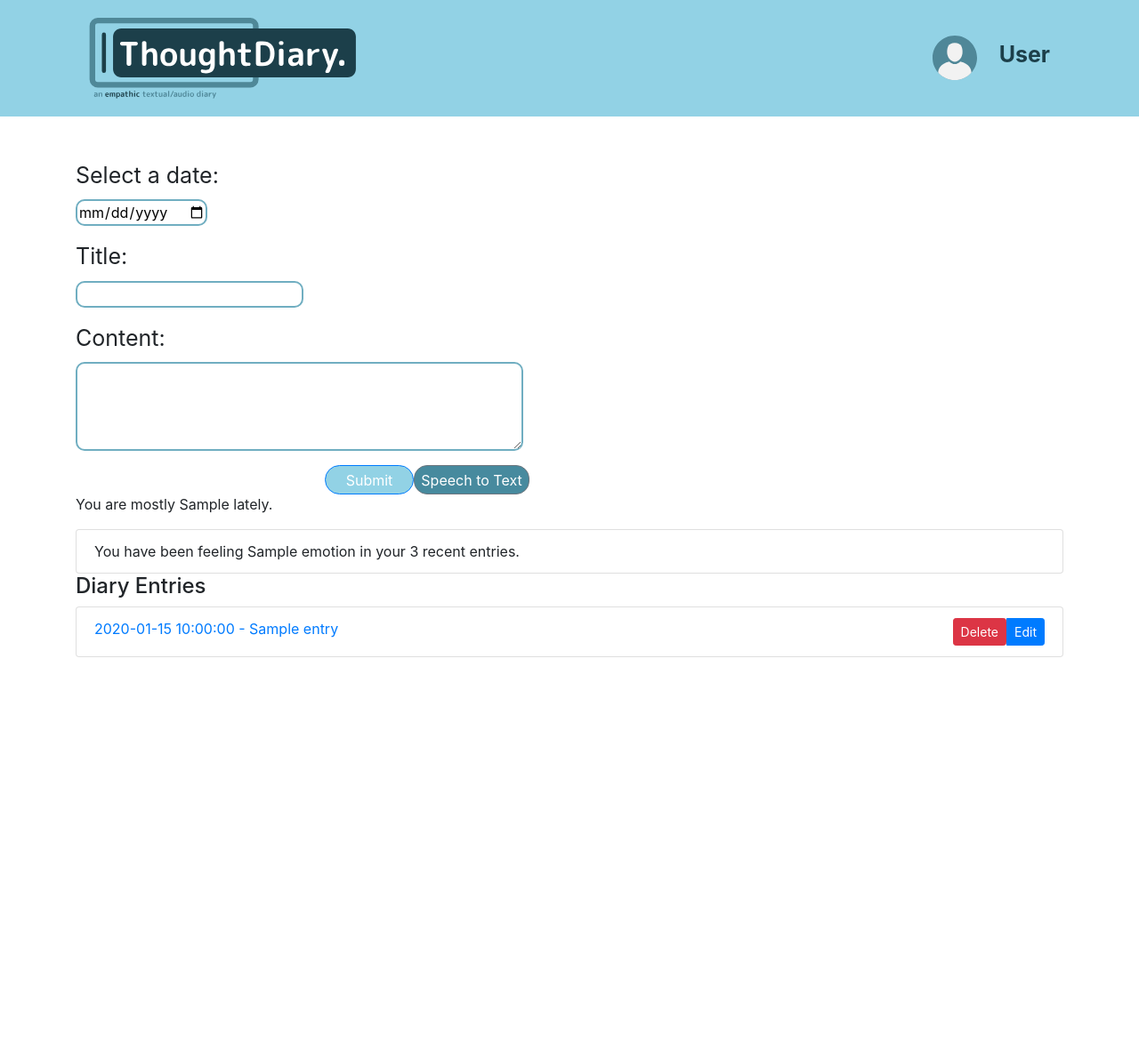
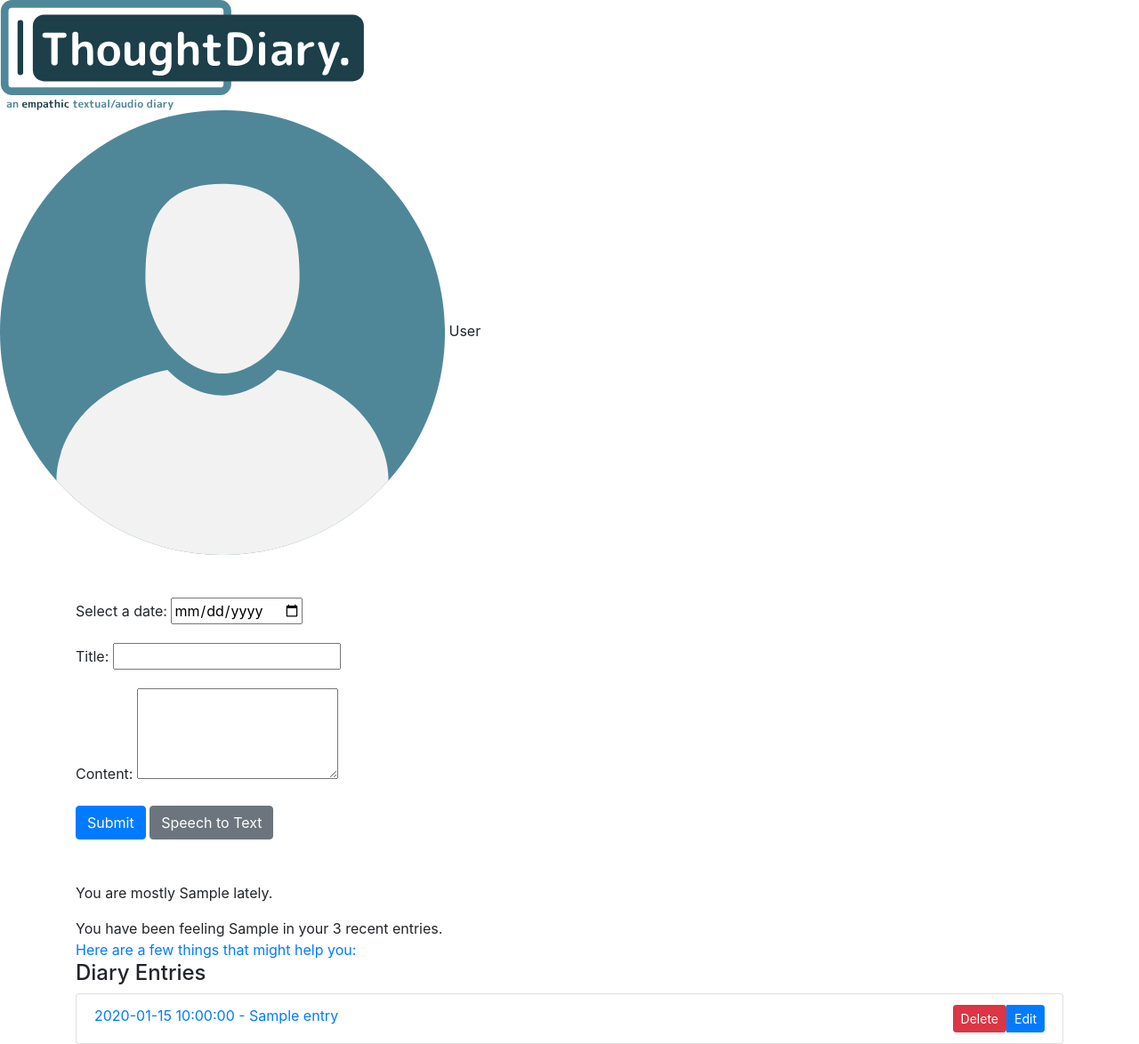
Before and after one commit to oodorikku/ThoughtDiary, a Flask app: template templates/index.html in a window 1280 px wide. Shown: the whole page at 89% size. Before the commit the page ends 739 px from the top, so only its background shows below. Run offline with Flask 3, Linux system fonts and the light colour scheme; the template is opened without the code that fills it: most values are stand-ins (such as "Sample title", 1, 10 or a date in 2020); some libraries are stand-ins or nearby versions.

Commit message:
Added a dropdown on emotion patterns
My work on this isn't 100% yet, but I will finalize later

```diff
--- a/app.py
+++ b/app.py
@@ -17,7 +17,7 @@
 
 user_entries = []
 #if user feels a specific emotion for 3 consecutive days, it will be stored here
-emotion_patterns = []
+emotion_patterns = ""
 #On user's 7 recent diary entries, we check if user feels more negative or positive emotions, and we put it here.
 weekly_emotion = ""
 
@@ -26,6 +26,7 @@
     positive_counter = 0
     consecutive_days = 0
     global weekly_emotion
+    global emotion_patterns
     i = 1
     if user_entries:
         previous_emotion = "neutral"
@@ -44,8 +45,8 @@
                 consecutive_days += 1
             else:
                 consecutive_days = 1  # Reset consecutive days count if emotions differ
-            if consecutive_days == 3 and current_emotion not in emotion_patterns:
-                emotion_patterns.append(current_emotion)
+            if consecutive_days == 3:
+                emotion_patterns = current_emotion
 
             if i == 5:
                 if positive_counter >= 3:
--- a/templates/index.html
+++ b/templates/index.html
@@ -6,9 +6,11 @@
     <title>ThoughtDiary</title>
     <!-- Add Bootstrap CDN link for styling -->
     <link href="https://maxcdn.bootstrapcdn.com/bootstrap/4.0.0/css/bootstrap.min.css" rel="stylesheet">
-    <link rel="stylesheet" href="./style.css" />
+    <link rel="stylesheet" href="./static/style.css" />
 </head>
 <body>
+    <link rel="stylesheet" href="{{ url_for('static', filename='style.css') }}" />
+    <link href="{{ url_for('static', filename='login.css') }}" rel="stylesheet" />
     <div class="upper-section">
         <header class="header">
             <img
@@ -60,10 +62,23 @@
             {% if weekly_emotion != "" %}
                 <p>You are mostly {{weekly_emotion}} lately.</p>
             {% endif %}
-            <ul class="list-group">
-                {%for emotion in emotion_patterns %}
-                <li class="list-group-item"> You have been feeling {{emotion}} in your 3 recent entries.</li>
-                {% endfor %}
+            {% if emotion_patterns != "" %}
+            <div class="justify-content-between">
+                You have been feeling {{emotion_patterns}} in your 3 recent entries.<br>
+                <a data-toggle="collapse" href="#emotion_pattern_collapse" role="button" aria-expanded="false" aria-controls="emotion_pattern_collapse">
+                     Here are a few things that might help you:
+                </a>
+             </div>
+            <div class="collapse" id="emotion_pattern_collapse">
+                <div class="card card-body">
+                    <ul class="list-group">
+                        <li class="list-group-item"> Meditate </li>
+                        <li class="list-group-item"> Talk with a friend </li>
+                        <li class="list-group-item"> Take a break </li>
+                    </ul>
+                </div>
+            </div>
+            {% endif %}
             </ul>
             <h4>Diary Entries</h4>
             <ul class="list-group">
```
